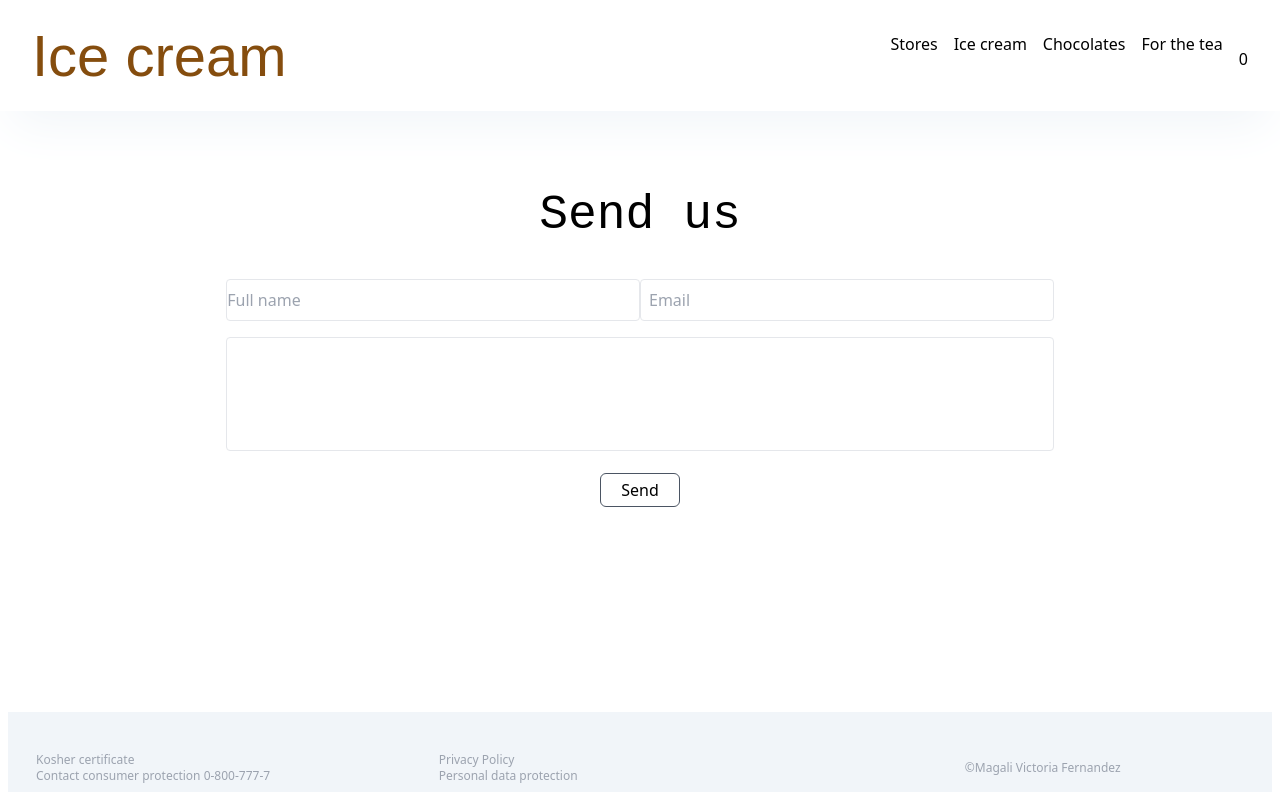
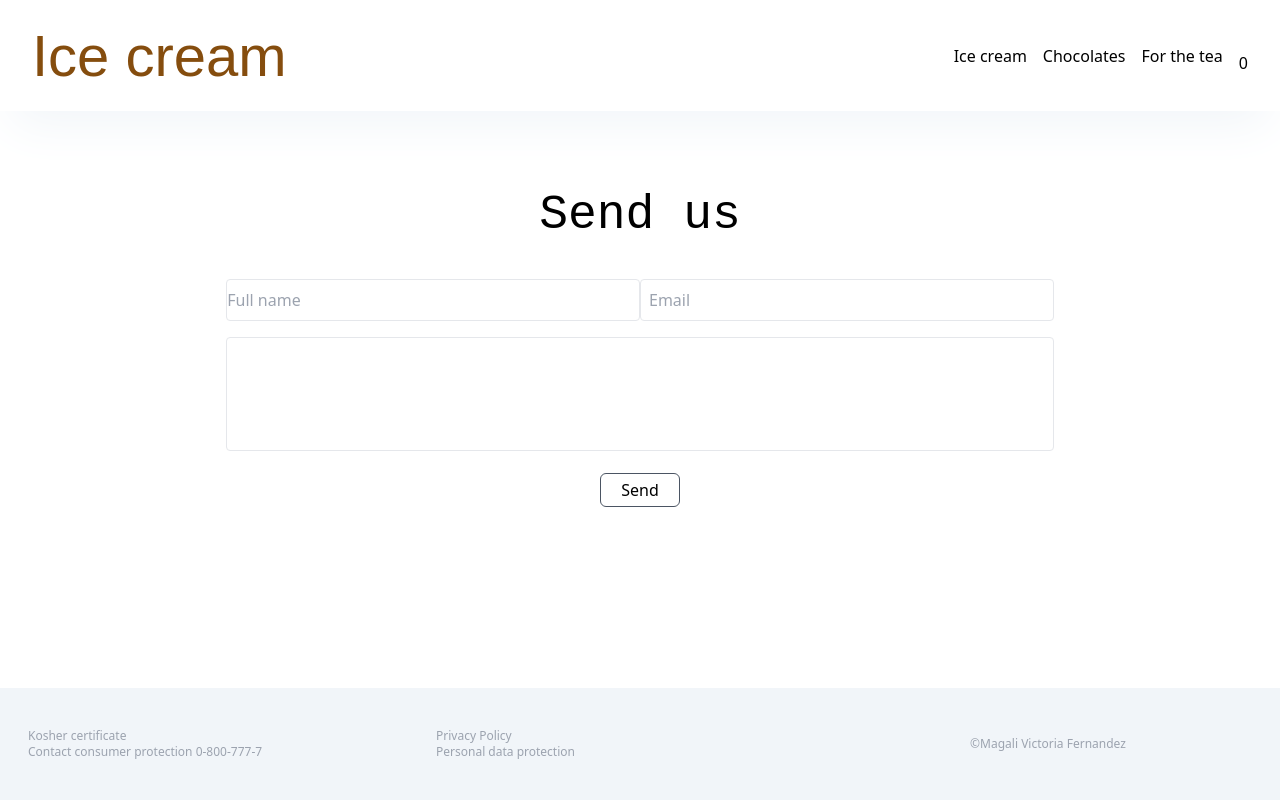
Before and after one commit to Githubmagali/icecream-shop, a Next.js app: page /contact in a window 1280 px wide. Built offline with nearby package versions, Linux system fonts and the light colour scheme.

Commit message:
peq ajustes

```diff
--- a/src/app/branchOffices/page.jsx
+++ b/src/app/branchOffices/page.jsx
@@ -2,7 +2,7 @@
 import { useState } from 'react';
 import { location } from '@/assets/offices'
 
-function BranchOffices() {
+function StorePage() {
     const [index, setIndex] = useState(0);
     const hasNext = index < location.length - 1;
     const hasBefore = index > 0;
@@ -51,4 +51,4 @@ function BranchOffices() {
     );
 }
 
-export default BranchOffices
+export default StorePage;
--- a/src/app/page.jsx
+++ b/src/app/page.jsx
@@ -3,6 +3,7 @@ import SwiperPage from '@/app/swiper/page'
 import { useInView } from 'react-intersection-observer';
 import data from '@/assets/slider2.json'
 import ResendPage from '@/app/contact/page.jsx';
+import StorePage from '@/app/branchOffices/page.jsx';
 
 function AnimatedItem({ index, children }) {
 
@@ -92,6 +93,8 @@ function HomePage() {
       </div>
       <ResendPage/>
 
+      <StorePage />
+
     </>
 
   )
--- a/src/app/shipping/page.jsx
+++ b/src/app/shipping/page.jsx
@@ -1,6 +1,7 @@
 "use client"
 import { useState } from "react"
 import { useCart } from "@/context/cartProvider"
+import { location } from "@/assets/offices"
 
 function OrderPage() {
     const { cartItems, totalCost, cart } = useCart()
@@ -33,7 +34,11 @@ function OrderPage() {
                 className="mt-2 border rounded-md px-4 py-1"
             >
                 <option value="">Selected</option>
-                {/* tus sucursales */}
+                {location.map((local, index) => (
+                    <option key={local.id ?? index} value={local.name}>
+                        {local.name}
+                    </option>
+                ))}
             </select>
 
             <h2 className="text-xl font-bold mt-8">Your cart</h2>
--- a/src/components/footer.jsx
+++ b/src/components/footer.jsx
@@ -1,7 +1,7 @@
 function Footer() {
     return (
-        <div className="pt-10 left-0 right-0 text-white p-2 ">
-            <div className="pt-10 left-0 right-0 text-white p-2 bg-slate-100">
+        <div className="pt-10 left-0 right-0 text-white ">
+            <div className="pt-10 left-0 right-0 text-white p-2 bg-slate-100 pb-4 lg:pb-10 ">
                 <div className=" flex items-center justify-center px-5">
                     <div className="flex-1">
                         <p className="text-gray-400 text-xs">Kosher certificate</p>
@@ -13,7 +13,7 @@ function Footer() {
                         <p className="text-gray-400 text-xs">Personal data protection</p>
                     </div>
                     <div className="flex-1">
-                        <p className="text-gray-400 flex items-center justify-center text-xs ">&#169;Magali Victoria Fernandez</p>
+                        <a href="mailto:magalivictoria85068@gmail.com" className="text-gray-400 flex items-center justify-center text-xs ">&#169;Magali Victoria Fernandez</a>
                     </div>
 
                 </div>
--- a/src/components/navbar.jsx
+++ b/src/components/navbar.jsx
@@ -20,11 +20,7 @@ function Navbar() {
                 { 'font-bold': pathname === "/", },
             )}>Ice cream</Link>
 
-            <div className="hidden sm:flex md:flex flex gap-x-4 py-5">
-
-                <Link href="/branchOffices"
-                    className={`hover:text-yellow-800 ${pathname === "/branchOffices" ? 'font-bold text-yellow-800' : ''}`}>
-                     Stores</Link>
+            <div className="hidden sm:flex md:flex flex  items-center gap-x-4 py-5">
                 <Link href="/iceCream"
                     className={`hover:text-yellow-800 ${pathname === "/iceCream" ? 'font-bold text-yellow-800' : ''}`}
                 >Ice cream</Link>
@@ -53,9 +49,6 @@ function Navbar() {
         {menuVisible && (
             <div className="flex flex-col sm:flex-row md:flex-grow gap-y-4 pl-3">
 
-                <Link href="/branchOffices" className="hover:text-yellow-800">
-                   Stores
-                </Link>
                 <Link href="/iceCream" className="hover:text-yellow-800">
                     Ice cream
                 </Link>
```
